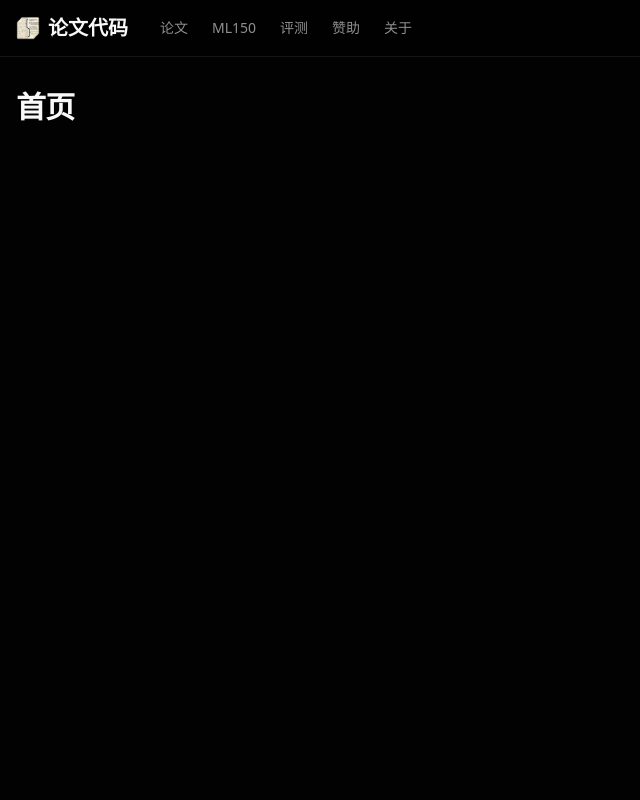
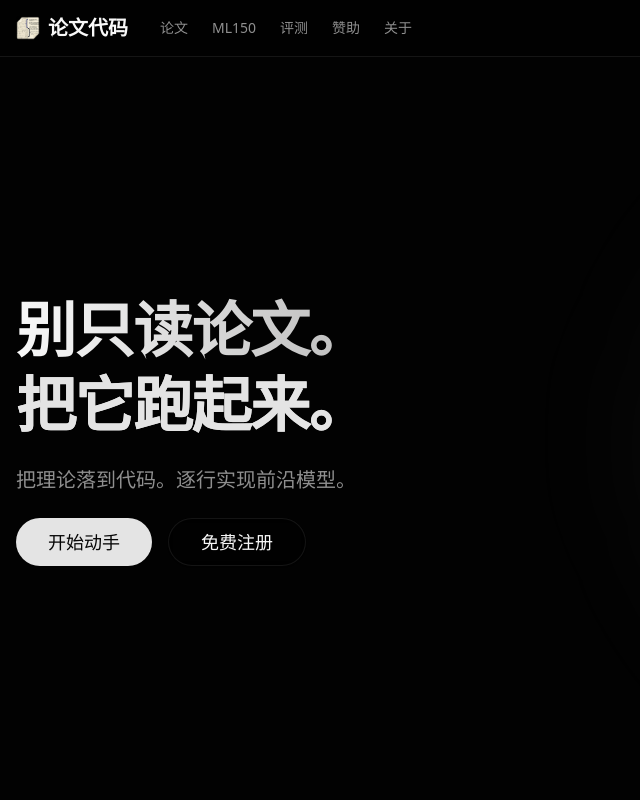
Before and after one commit to cklxx/paper, a React (Vite) app: page / in a window 1280 px wide. Shown: the top 800 px of the page, without its empty margins (0-640 px from the left). Built offline with nearby package versions, Linux system fonts and the light colour scheme.

Commit message:
feat: build home hero

```diff
--- /dev/null
+++ b/src/components/BackdropCanvas.tsx
@@ -0,0 +1,31 @@
+import { useEffect, useRef } from "react";
+
+export default function BackdropCanvas() {
+  const ref = useRef<HTMLCanvasElement | null>(null);
+
+  useEffect(() => {
+    const canvas = ref.current;
+    if (!canvas) return;
+    if (typeof navigator !== "undefined" && navigator.userAgent.includes("jsdom")) {
+      return;
+    }
+    let ctx: CanvasRenderingContext2D | null = null;
+    try {
+      ctx = canvas.getContext("2d");
+    } catch {
+      return;
+    }
+    if (!ctx) return;
+
+    const resize = () => {
+      canvas.width = window.innerWidth;
+      canvas.height = window.innerHeight;
+    };
+
+    resize();
+    window.addEventListener("resize", resize);
+    return () => window.removeEventListener("resize", resize);
+  }, []);
+
+  return <canvas ref={ref} className="fixed inset-0 z-0 pointer-events-none opacity-40" />;
+}
--- /dev/null
+++ b/src/components/home/Hero.tsx
@@ -0,0 +1,33 @@
+import { hero } from "../../data/home";
+
+export default function Hero() {
+  return (
+    <section className="relative w-full min-h-[calc(100vh-3.5rem)] flex flex-col items-center justify-center overflow-hidden">
+      <div className="container px-4 z-10 flex flex-col md:flex-row items-center gap-8 md:gap-12 py-8 md:py-12">
+        <div className="flex-1 space-y-6 md:space-y-8 max-w-xl">
+          <div className="text-center md:text-left space-y-4 md:space-y-6">
+            <h1 className="text-3xl sm:text-4xl md:text-5xl lg:text-6xl font-extrabold tracking-tight bg-gradient-to-r from-foreground to-foreground/60 bg-clip-text text-transparent leading-tight">
+              {hero.title}
+              <br />
+              <span className="text-primary font-mono">{hero.accent}</span>
+            </h1>
+            <p className="text-base sm:text-lg md:text-xl text-muted-foreground">{hero.subtitle}</p>
+            <div className="flex flex-col sm:flex-row gap-3 md:gap-4 justify-center md:justify-start">
+              <a href={hero.primaryCta.href}>
+                <button className="inline-flex items-center justify-center gap-2 whitespace-nowrap font-medium transition-all bg-primary text-primary-foreground hover:bg-primary/90 rounded-full px-6 md:px-8 text-base md:text-lg h-11 md:h-12 w-full sm:w-auto">
+                  {hero.primaryCta.label}
+                </button>
+              </a>
+              <button className="inline-flex items-center justify-center gap-2 whitespace-nowrap font-medium transition-all border shadow-xs hover:bg-accent hover:text-accent-foreground rounded-full px-6 md:px-8 text-base md:text-lg h-11 md:h-12 backdrop-blur-sm bg-background/30 w-full sm:w-auto">
+                {hero.secondaryCta.label}
+              </button>
+            </div>
+          </div>
+        </div>
+        <div className="flex-1 w-full h-[300px] md:h-[400px] lg:h-[600px] flex items-center justify-center relative">
+          <div className="absolute inset-0 bg-gradient-to-tr from-primary/5 to-transparent rounded-full blur-3xl pointer-events-none"></div>
+        </div>
+      </div>
+    </section>
+  );
+}
--- /dev/null
+++ b/src/data/home.ts
@@ -0,0 +1,7 @@
+export const hero = {
+  title: "别只读论文。",
+  accent: "把它跑起来。",
+  subtitle: "把理论落到代码。逐行实现前沿模型。",
+  primaryCta: { label: "开始动手", href: "/papers" },
+  secondaryCta: { label: "免费注册", href: "#" },
+};
--- a/src/pages/Home.tsx
+++ b/src/pages/Home.tsx
@@ -1,7 +1,11 @@
+import BackdropCanvas from "../components/BackdropCanvas";
+import Hero from "../components/home/Hero";
+
 export default function Home() {
   return (
-    <div className="container mx-auto px-4 py-6 md:py-8 min-h-screen">
-      <h1 className="text-2xl md:text-3xl font-bold tracking-tight">首页</h1>
-    </div>
+    <main className="min-h-screen flex flex-col relative">
+      <BackdropCanvas />
+      <Hero />
+    </main>
   );
 }
```
Also changed, not shown: 1 other file (tests, documents, lock files or other folders).
